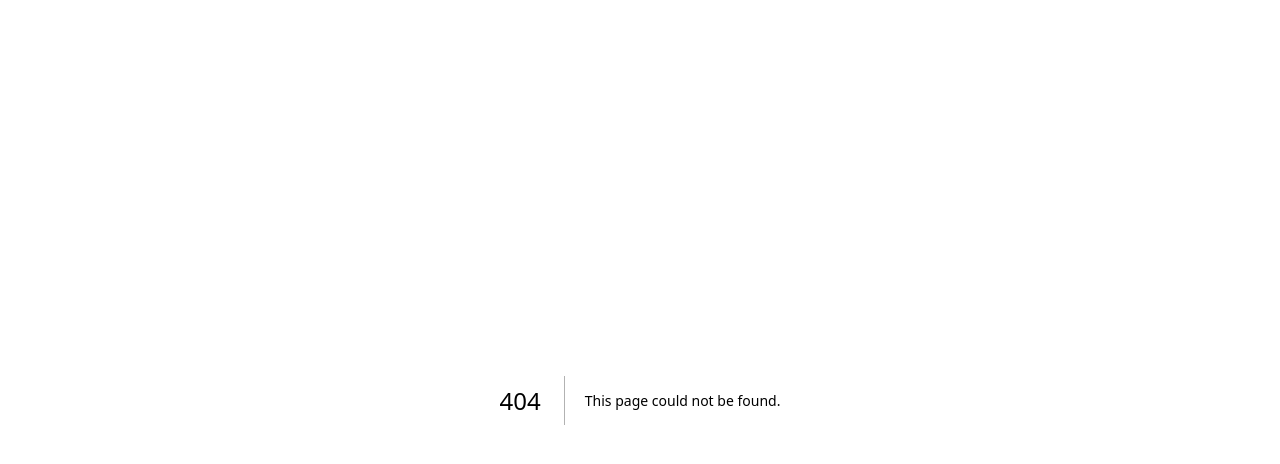
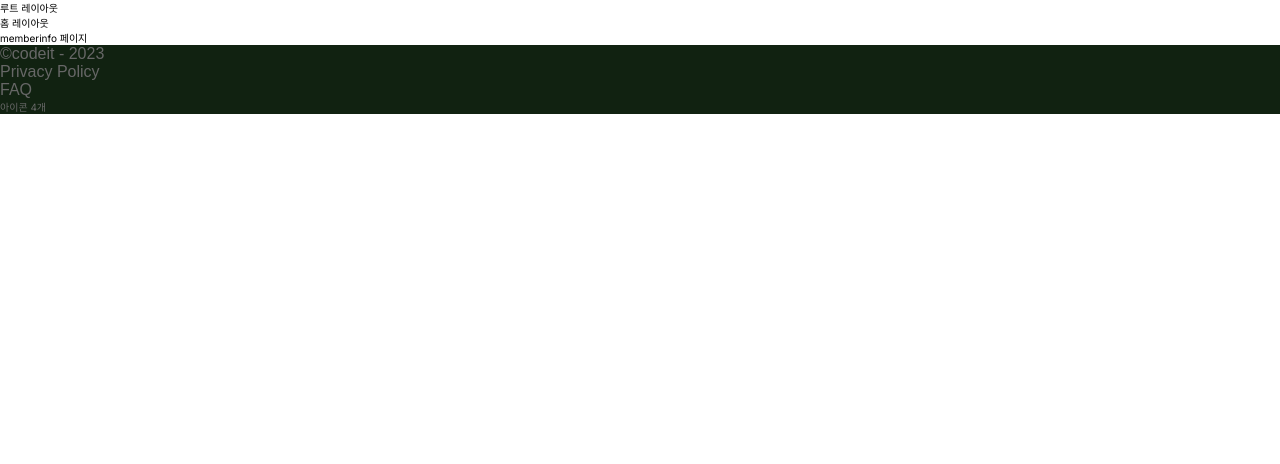
Before and after one commit to codeit-sprint-10/globalNomard, a Next.js app: page /my/memberinfo in a window 1280 px wide. Before the commit this address had no page. Shown: the top 464 px of the page. Built offline with nearby package versions, Linux system fonts and the light colour scheme.

Commit message:
feat: footer 제작

```diff
--- /dev/null
+++ b/app/(user)/_components/Footer.tsx
@@ -0,0 +1,32 @@
+'use client';
+import * as S from './footer.style';
+import { Text, TextType } from '@/_styles/Text';
+
+function Footer() {
+  return (
+    <S.FooterContainer>
+      <div>
+        <Text
+          $normalType={TextType.Ari31}
+          $mobileType={TextType.Ari31}
+          text="©codeit - 2023"
+        />
+        <div>
+          <Text
+            $normalType={TextType.Ari31}
+            $mobileType={TextType.Ari31}
+            text="Privacy Policy"
+          />
+          <Text
+            $normalType={TextType.Ari31}
+            $mobileType={TextType.Ari31}
+            text="FAQ"
+          />
+        </div>
+        <div>아이콘 4개</div>
+      </div>
+    </S.FooterContainer>
+  );
+}
+
+export default Footer;
--- /dev/null
+++ b/app/(user)/_components/footer.style.ts
@@ -0,0 +1,19 @@
+import COLORS from '@/_styles/colors';
+import { RESPONSIBLE_SIZE } from '@/_styles/constants';
+import styled from 'styled-components';
+
+export const FooterContainer = styled.div`
+  display: flex;
+  flex-direction: column;
+  width: 100%;
+  background-color: ${COLORS.BLACK50};
+  color: ${COLORS.GRAY75};
+
+  @media screen and (max-width: ${RESPONSIBLE_SIZE.tablet}) {
+    background-color: yellow;
+  }
+
+  @media screen and (max-width: ${RESPONSIBLE_SIZE.mobile}) {
+    background-color: red;
+  }
+`;
--- /dev/null
+++ b/app/(user)/layout.tsx
@@ -0,0 +1,12 @@
+import { ReactNode } from 'react';
+import Footer from '@/(user)/_components/Footer';
+
+export default function UserLayout({ children }: { children: ReactNode }) {
+  return (
+    <div>
+      홈 레이아웃
+      {children}
+      <Footer />
+    </div>
+  );
+}
--- /dev/null
+++ b/app/(user)/my/memberinfo/page.tsx
@@ -0,0 +1,10 @@
+'use client';
+
+
+export default function Home() {
+  return (
+    <div>
+      memberinfo 페이지
+    </div>
+  );
+}
--- a/app/_styles/Text.style.tsx
+++ b/app/_styles/Text.style.tsx
@@ -1,3 +1,4 @@
+'use client';
 import styled from 'styled-components';
 import { RESPONSIBLE_SIZE } from '@/_styles/constants';
 
--- a/app/_styles/colors.ts
+++ b/app/_styles/colors.ts
@@ -9,6 +9,7 @@ const COLORS = {
   GRAY55: '#A1A1A1',
   GRAY60: '#A4A1AA',
   GRAY70: '#79747E',
+  GRAY75: '#676767',
   GRAY80: '#4B4B4B',
   BLACK50: '#112211',
   BLACK90: '#1B1B1B',
--- a/app/_styles/constants.ts
+++ b/app/_styles/constants.ts
@@ -1,6 +1,6 @@
 export const BASE_URL = 'https://sp-globalnomad-api.vercel.app/01-10';
 
 export const RESPONSIBLE_SIZE = {
-  tablet: '1919px',
-  mobile: '743px',
+  tablet: '744px',
+  mobile: '375px',
 };
--- a/app/layout.tsx
+++ b/app/layout.tsx
@@ -22,6 +22,7 @@ export default function RootLayout({
     <html lang="en">
       <body className={inter.className}>
         <StyledComponentsRegistry>
+          루트 레이아웃
           <ResetStyles />
           <GlobalStyles />
           <FontStyles />
--- a/app/page.tsx
+++ b/app/page.tsx
@@ -1,5 +1,5 @@
 'use client';
 
 export default function Home() {
-  return <div>랜딩페이지</div>;
+  return <div>홈 페이지(랜딩 페이지)</div>;
 }
```
Also changed, not shown: app/(auth)/layout.tsx (added, +17 -0 lines), app/(auth)/signin/page.tsx (+5 -4 lines), app/(auth)/signup/page.tsx (+10 -3 lines).
